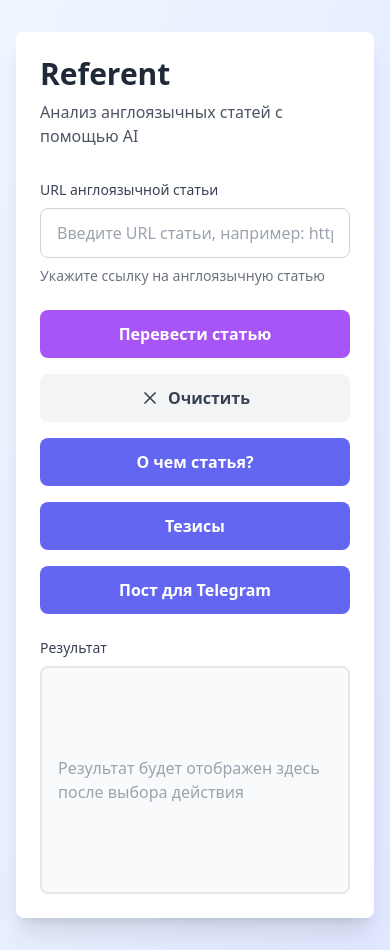
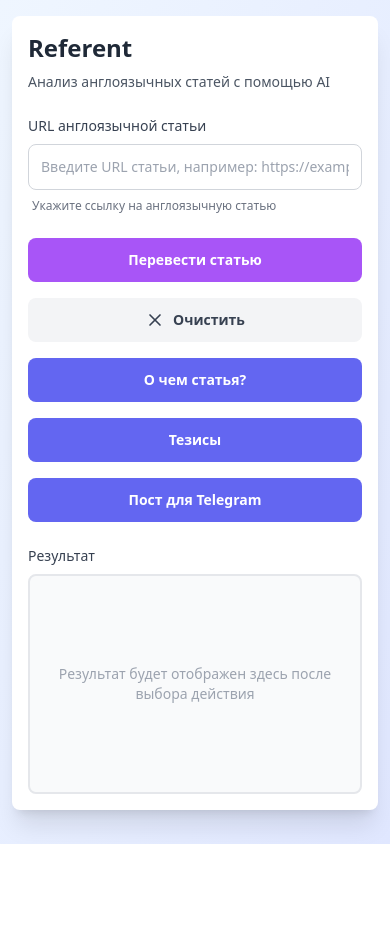
Before and after one commit to shivo-ux/referent, a Next.js app: page / in a window 390 px wide. After the commit the page ends 844 px from the top, so only its background shows below. Built offline with nearby package versions, Linux system fonts and the light colour scheme.

Commit message:
Refactor Home component: adjust padding and font sizes for improved responsiveness, enhance button layouts, and update loading and error message styles for better user experience.

```diff
--- a/app/page.tsx
+++ b/app/page.tsx
@@ -164,13 +164,13 @@ export default function Home() {
   }
 
   return (
-    <main className="min-h-screen bg-gradient-to-br from-blue-50 to-indigo-100 py-8 px-4">
+    <main className="min-h-screen bg-gradient-to-br from-blue-50 to-indigo-100 py-4 sm:py-6 md:py-8 px-3 sm:px-4">
       <div className="max-w-4xl mx-auto">
-        <div className="bg-white rounded-lg shadow-xl p-6 md:p-8">
-          <h1 className="text-3xl md:text-4xl font-bold text-gray-800 mb-2">
+        <div className="bg-white rounded-lg shadow-xl p-4 sm:p-6 md:p-8">
+          <h1 className="text-2xl sm:text-3xl md:text-4xl font-bold text-gray-800 mb-2">
             Referent
           </h1>
-          <p className="text-gray-600 mb-8">
+          <p className="text-sm sm:text-base text-gray-600 mb-6 sm:mb-8">
             Анализ англоязычных статей с помощью AI
           </p>
 
@@ -188,9 +188,9 @@ export default function Home() {
               value={url}
               onChange={(e) => setUrl(e.target.value)}
               placeholder="Введите URL статьи, например: https://example.com/article"
-              className="w-full px-4 py-3 border border-gray-300 rounded-lg focus:ring-2 focus:ring-indigo-500 focus:border-transparent outline-none transition-all"
+              className="w-full px-3 sm:px-4 py-3 border border-gray-300 rounded-lg focus:ring-2 focus:ring-indigo-500 focus:border-transparent outline-none transition-all text-sm sm:text-base"
             />
-            <p className="mt-2 text-sm text-gray-500">
+            <p className="mt-2 text-xs sm:text-sm text-gray-500 px-1">
               Укажите ссылку на англоязычную статью
             </p>
           </div>
@@ -201,7 +201,7 @@ export default function Home() {
               onClick={handleTranslate}
               disabled={loading}
               title="Перевести статью с английского на русский язык"
-              className={`px-6 py-3 rounded-lg font-semibold text-white transition-all transform hover:scale-105 active:scale-95 ${
+              className={`px-4 sm:px-6 py-3 rounded-lg font-semibold text-white transition-all transform hover:scale-105 active:scale-95 text-sm sm:text-base ${
                 loading && activeAction !== 'translate'
                   ? 'bg-gray-400 cursor-not-allowed'
                   : activeAction === 'translate'
@@ -226,7 +226,7 @@ export default function Home() {
               onClick={handleClear}
               disabled={loading}
               title="Очистить все поля и результаты"
-              className="px-6 py-3 rounded-lg font-semibold text-gray-700 bg-gray-100 hover:bg-gray-200 transition-all transform hover:scale-105 active:scale-95 flex items-center justify-center gap-2"
+              className="px-4 sm:px-6 py-3 rounded-lg font-semibold text-gray-700 bg-gray-100 hover:bg-gray-200 transition-all transform hover:scale-105 active:scale-95 flex items-center justify-center gap-2 text-sm sm:text-base"
             >
               <X className="h-5 w-5" />
               Очистить
@@ -234,12 +234,12 @@ export default function Home() {
           </div>
 
           {/* Кнопки действий */}
-          <div className="grid grid-cols-1 md:grid-cols-3 gap-4 mb-6">
+          <div className="grid grid-cols-1 md:grid-cols-2 lg:grid-cols-3 gap-4 mb-6">
             <button
               onClick={() => handleAction('summary', 'О чем статья?')}
               disabled={loading}
               title="Получить краткое резюме статьи (2-3 абзаца)"
-              className={`px-6 py-3 rounded-lg font-semibold text-white transition-all transform hover:scale-105 active:scale-95 ${
+              className={`px-4 sm:px-6 py-3 rounded-lg font-semibold text-white transition-all transform hover:scale-105 active:scale-95 text-sm sm:text-base ${
                 loading && activeAction !== 'summary'
                   ? 'bg-gray-400 cursor-not-allowed'
                   : activeAction === 'summary'
@@ -264,7 +264,7 @@ export default function Home() {
               onClick={() => handleAction('theses', 'Тезисы')}
               disabled={loading}
               title="Выделить 5-7 основных тезисов статьи в виде списка"
-              className={`px-6 py-3 rounded-lg font-semibold text-white transition-all transform hover:scale-105 active:scale-95 ${
+              className={`px-4 sm:px-6 py-3 rounded-lg font-semibold text-white transition-all transform hover:scale-105 active:scale-95 text-sm sm:text-base ${
                 loading && activeAction !== 'theses'
                   ? 'bg-gray-400 cursor-not-allowed'
                   : activeAction === 'theses'
@@ -289,7 +289,7 @@ export default function Home() {
               onClick={() => handleAction('telegram', 'Пост для Telegram')}
               disabled={loading}
               title="Создать структурированный пост для Telegram с эмодзи (до 1000 символов)"
-              className={`px-6 py-3 rounded-lg font-semibold text-white transition-all transform hover:scale-105 active:scale-95 ${
+              className={`px-4 sm:px-6 py-3 rounded-lg font-semibold text-white transition-all transform hover:scale-105 active:scale-95 text-sm sm:text-base ${
                 loading && activeAction !== 'telegram'
                   ? 'bg-gray-400 cursor-not-allowed'
                   : activeAction === 'telegram'
@@ -314,12 +314,12 @@ export default function Home() {
           {/* Блок статуса процесса */}
           {processStatus && (
             <div className="mt-4 mb-4">
-              <div className="bg-blue-50 border border-blue-200 rounded-lg px-4 py-3 flex items-center">
-                <svg className="animate-spin h-5 w-5 text-blue-600 mr-3" xmlns="http://www.w3.org/2000/svg" fill="none" viewBox="0 0 24 24">
+              <div className="bg-blue-50 border border-blue-200 rounded-lg px-3 sm:px-4 py-3 flex items-center">
+                <svg className="animate-spin h-5 w-5 text-blue-600 mr-3 flex-shrink-0" xmlns="http://www.w3.org/2000/svg" fill="none" viewBox="0 0 24 24">
                   <circle className="opacity-25" cx="12" cy="12" r="10" stroke="currentColor" strokeWidth="4"></circle>
                   <path className="opacity-75" fill="currentColor" d="M4 12a8 8 0 018-8V0C5.373 0 0 5.373 0 12h4zm2 5.291A7.962 7.962 0 014 12H0c0 3.042 1.135 5.824 3 7.938l3-2.647z"></path>
                 </svg>
-                <span className="text-blue-800 text-sm font-medium">{processStatus}</span>
+                <span className="text-blue-800 text-xs sm:text-sm font-medium break-words">{processStatus}</span>
               </div>
             </div>
           )}
@@ -327,9 +327,9 @@ export default function Home() {
           {/* Блок ошибок */}
           {error && (
             <div className="mt-4 mb-4">
-              <Alert variant="destructive">
+              <Alert variant="destructive" className="px-3 sm:px-4">
                 <AlertCircle className="h-5 w-5 text-red-600 mt-0.5 flex-shrink-0" />
-                <AlertDescription>
+                <AlertDescription className="text-sm sm:text-base break-words">
                   {error.friendlyMessage}
                 </AlertDescription>
               </Alert>
@@ -338,7 +338,7 @@ export default function Home() {
 
           {/* Блок для отображения результата */}
           <div className="mt-6" ref={resultRef}>
-            <div className="flex items-center justify-between mb-2">
+            <div className="flex flex-col sm:flex-row sm:items-center sm:justify-between gap-2 mb-2">
               <label className="block text-sm font-medium text-gray-700">
                 Результат
               </label>
@@ -346,35 +346,35 @@ export default function Home() {
                 <button
                   onClick={handleCopy}
                   title="Копировать результат"
-                  className="flex items-center gap-2 px-3 py-1.5 text-sm text-gray-600 bg-gray-100 hover:bg-gray-200 rounded-lg transition-colors"
+                  className="flex items-center justify-center gap-2 px-3 py-1.5 text-sm text-gray-600 bg-gray-100 hover:bg-gray-200 rounded-lg transition-colors w-full sm:w-auto"
                 >
-                  <Copy className="h-4 w-4" />
-                  {copied ? 'Скопировано!' : 'Копировать'}
+                  <Copy className="h-4 w-4 flex-shrink-0" />
+                  <span>{copied ? 'Скопировано!' : 'Копировать'}</span>
                 </button>
               )}
             </div>
-            <div className="bg-gray-50 border-2 border-gray-200 rounded-lg p-4 md:p-6 min-h-[200px]">
+            <div className="bg-gray-50 border-2 border-gray-200 rounded-lg p-3 sm:p-4 md:p-6 min-h-[200px]">
               {loading ? (
                 <div className="flex items-center justify-center h-48">
-                  <div className="text-center">
+                  <div className="text-center px-4">
                     <svg className="animate-spin h-12 w-12 text-indigo-500 mx-auto mb-4" xmlns="http://www.w3.org/2000/svg" fill="none" viewBox="0 0 24 24">
                       <circle className="opacity-25" cx="12" cy="12" r="10" stroke="currentColor" strokeWidth="4"></circle>
                       <path className="opacity-75" fill="currentColor" d="M4 12a8 8 0 018-8V0C5.373 0 0 5.373 0 12h4zm2 5.291A7.962 7.962 0 014 12H0c0 3.042 1.135 5.824 3 7.938l3-2.647z"></path>
                     </svg>
-                    <p className="text-gray-600">Генерация результата...</p>
+                    <p className="text-gray-600 text-sm sm:text-base">Генерация результата...</p>
                   </div>
                 </div>
               ) : result ? (
-                <div className={`whitespace-pre-wrap text-gray-800 leading-relaxed bg-white p-4 rounded border border-gray-300 overflow-auto max-h-[600px] ${
+                <div className={`whitespace-pre-wrap text-gray-800 leading-relaxed bg-white p-3 sm:p-4 rounded border border-gray-300 overflow-auto max-h-[600px] break-words ${
                   activeAction === 'translate' || activeAction === 'summary' || activeAction === 'theses' || activeAction === 'telegram'
-                    ? 'text-base'
-                    : 'font-mono text-sm'
+                    ? 'text-sm sm:text-base'
+                    : 'font-mono text-xs sm:text-sm'
                 }`}>
                   {result}
                 </div>
               ) : (
-                <div className="flex items-center justify-center h-48 text-gray-400">
-                  <p>Результат будет отображен здесь после выбора действия</p>
+                <div className="flex items-center justify-center h-48 text-gray-400 px-4">
+                  <p className="text-sm sm:text-base text-center">Результат будет отображен здесь после выбора действия</p>
                 </div>
               )}
             </div>
```
